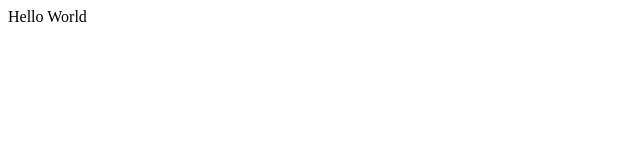
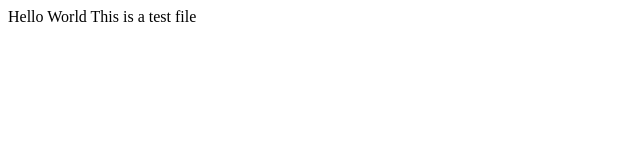
Before and after one commit to soumyabanerjee01/MySampleApp, a plain HTML site: page HelloWorld/Hello.html in a window 1280 px wide. Shown: the whole page, without its empty margins (0-640 px from the left). Drawn offline with Linux system fonts and the light colour scheme.

Commit message:
1-Issue: Added Body in HTML

```diff
--- a/HelloWorld/Hello.html
+++ b/HelloWorld/Hello.html
@@ -1,3 +1,5 @@
 <html>
-	<head> Hello World </html>
+	<head> Hello World </head>
+	<body>This is a test file </body>
+
 </html>
```
